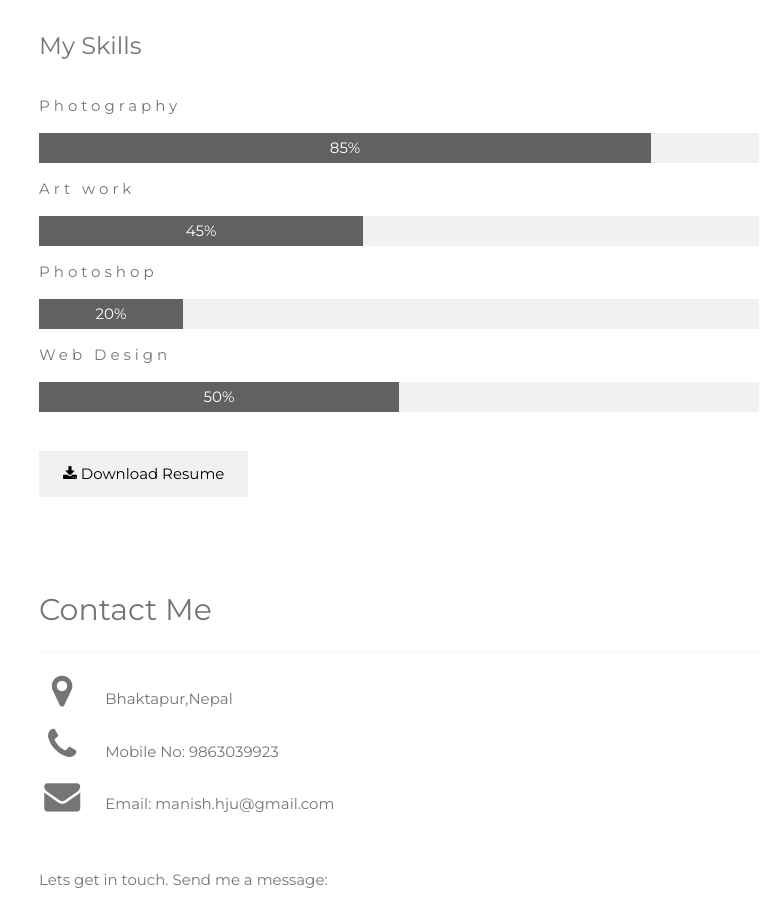
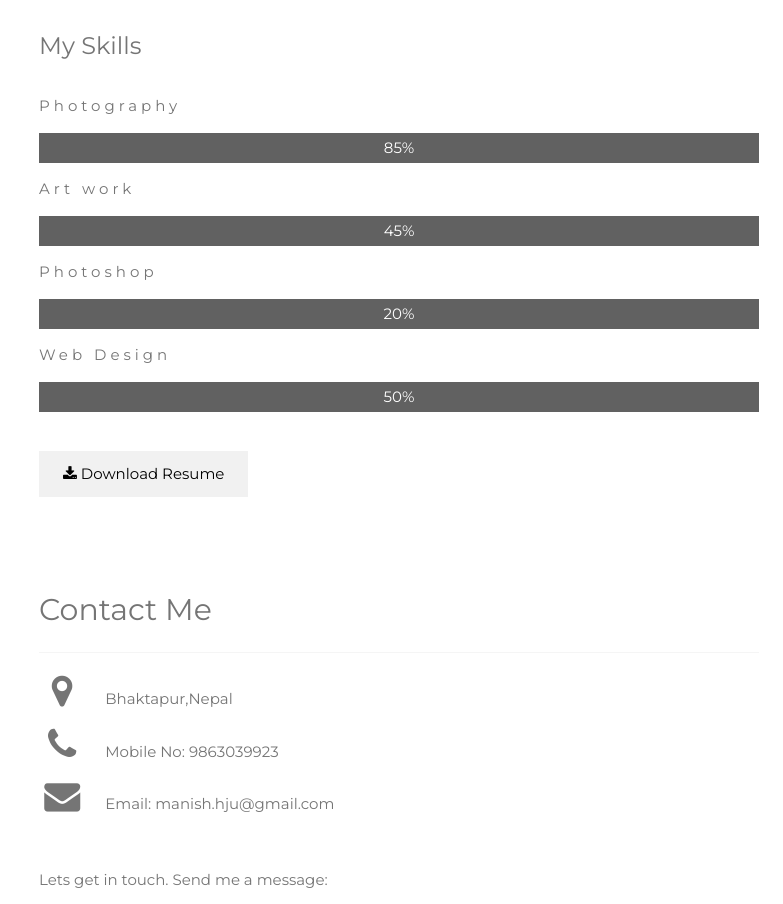
Before and after one commit to mannishh/port, a plain HTML site: page index.html in a window 1280 px wide. Shown: the part 1900-2804 px from the top of the page, without its empty margins (497-1280 px from the left). Drawn offline with nearby package versions, Linux system fonts and the light colour scheme.

Commit message:
Update index.html

```diff
--- a/index.html
+++ b/index.html
@@ -98,19 +98,19 @@ body, h1,h2,h3,h4,h5,h6 {font-family: "Montserrat", sans-serif}
     <h3 class="w3-padding-16">My Skills</h3>
     <p class="w3-wide">Photography</p>
     <div class="w3-light-grey">
-      <div class="w3-container w3-center w3-padding-small w3-dark-grey" style="width:85%">85%</div>
+      <div class="w3-container w3-center w3-padding-small w3-dark-grey" style="width:8px%">85%</div>
     </div>
     <p class="w3-wide">Art work</p>
     <div class="w3-light-grey">
-      <div class="w3-container w3-center w3-padding-small w3-dark-grey" style="width:45%">45%</div>
+      <div class="w3-container w3-center w3-padding-small w3-dark-grey" style="width:4px%">45%</div>
     </div>
     <p class="w3-wide">Photoshop</p>
     <div class="w3-light-grey">
-      <div class="w3-container w3-center w3-padding-small w3-dark-grey" style="width:20%">20%</div>
+      <div class="w3-container w3-center w3-padding-small w3-dark-grey" style="width:2px%">20%</div>
     </div>
     <p class="w3-wide">Web Design</p>
     <div class="w3-light-grey">
-      <div class="w3-container w3-center w3-padding-small w3-dark-grey" style="width:50%">50%</div>
+      <div class="w3-container w3-center w3-padding-small w3-dark-grey" style="width:5px%">50%</div>
     </div><br>
 
 
```
